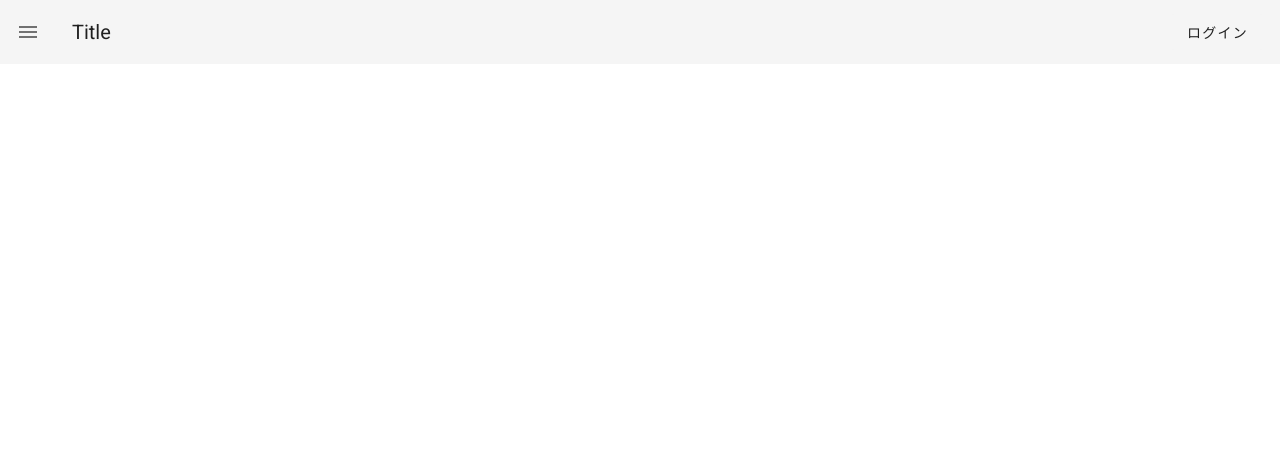
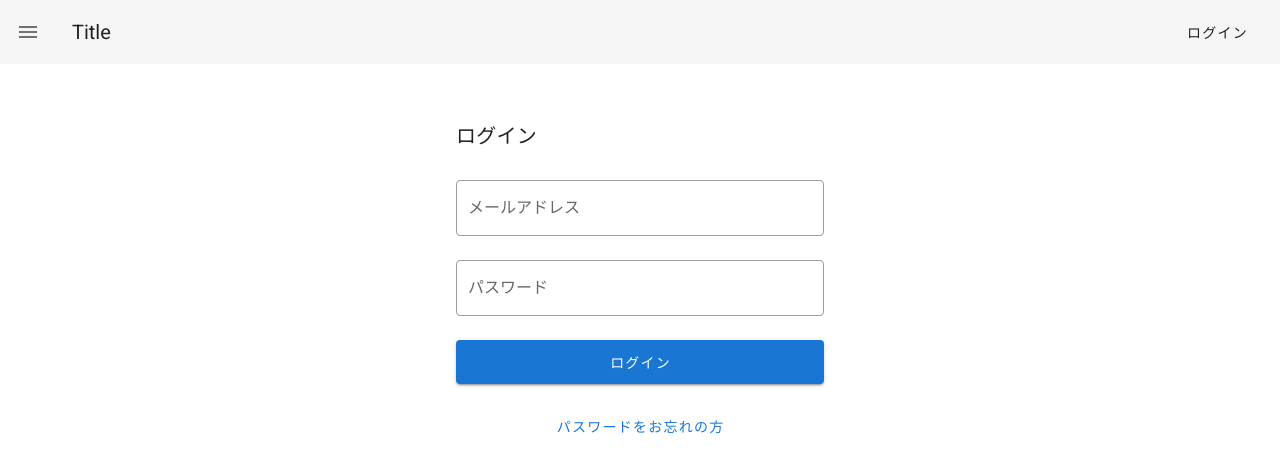
Before and after one commit to kokotakota/nuxt-learning, a Nuxt app: page /auth/sign-in2 in a window 1280 px wide. Before the commit this address had no page. Shown: the top 472 px of the page. Built offline with nearby package versions, Linux system fonts and the light colour scheme.

Commit message:
ログイン、ログアウト

```diff
--- a/nuxt.config.js
+++ b/nuxt.config.js
@@ -30,6 +30,7 @@ export default {
 
   // Plugins to run before rendering page: https://go.nuxtjs.dev/config-plugins
   plugins: [
+    { src: '~/plugins/validationRules.js' }
   ],
 
   // Auto import components: https://go.nuxtjs.dev/config-components
--- a/src/components/AppBar.vue
+++ b/src/components/AppBar.vue
@@ -1,6 +1,6 @@
 <template>
   <div>
-    <v-navigation-drawer app clipped v-model="drawer">
+    <v-navigation-drawer v-model="drawer" app clipped>
       <v-list subheader>
         <v-list-item
           v-for="item in navItems"
@@ -20,13 +20,16 @@
     <v-app-bar app flat clipped-left>
       <v-app-bar-nav-icon @click="drawer = !drawer" />
       <v-toolbar-title
+        style="cursor:pointer"
         @click="$router.push('/')"
-        style="cursor:pointer"
       >
         Title
       </v-toolbar-title>
       <v-spacer />
-      <v-btn depressed>
+      <v-btn v-if="authenticated" depressed @click="onSignOut">
+        ログアウト
+      </v-btn>
+      <v-btn v-else depressed @click="$router.push('/auth/sign-in1')">
         ログイン
       </v-btn>
     </v-app-bar>
@@ -34,6 +37,7 @@
 </template>
 
 <script>
+import { mapState } from 'vuex'
 export default {
   data () {
     return {
@@ -51,6 +55,15 @@ export default {
         }
       ]
     }
+  },
+  computed: mapState({
+    authenticated: state => state.user.authenticated
+  }),
+  methods: {
+    async onSignOut () {
+      await this.$store.dispatch('user/signOut')
+      location.reload()
+    }
   }
 }
 </script>
--- /dev/null
+++ b/src/components/auth/PasswordResetDialog.vue
@@ -0,0 +1,49 @@
+<template>
+  <v-dialog v-model="_dialog" width="400">
+    <template #activator="{ on, attrs }">
+      <v-btn
+        text
+        color="primary"
+        v-bind="attrs"
+        v-on="on"
+      >
+        パスワードをお忘れの方
+      </v-btn>
+    </template>
+    <v-card>
+      <v-card-title>
+        パスワードリセット
+      </v-card-title>
+      <v-card-subtitle>
+        パスワード再設定用の認証コードを送信します。
+      </v-card-subtitle>
+      <v-card-text>
+        <v-text-field
+          type="email"
+          label="メールアドレス"
+          hide-details="auto"
+          outlined
+          validate-on-blur
+          :rules="[$validationRules.requiredRule, $validationRules.emailRule]"
+        />
+      </v-card-text>
+      <v-card-actions>
+        <v-spacer />
+        <v-btn
+          color="primary"
+          @click="dialog = false"
+        >
+          送信
+        </v-btn>
+      </v-card-actions>
+    </v-card>
+  </v-dialog>
+</template>
+
+<script>
+export default {
+  data () {
+    return {}
+  }
+}
+</script>
--- /dev/null
+++ b/src/pages/auth/sign-in1.vue
@@ -0,0 +1,61 @@
+<template>
+  <v-container pt-10>
+    <v-card width="400px" class="mx-auto">
+      <v-card-title>ログイン</v-card-title>
+      <v-card-text>
+        <v-row dense>
+          <v-col cols="12">
+            <v-text-field
+              v-model="email"
+              type="email"
+              label="メールアドレス"
+              hide-details="auto"
+              validate-on-blur
+              :rules="[$validationRules.requiredRule, $validationRules.emailRule]"
+            />
+          </v-col>
+          <v-col cols="12">
+            <v-text-field
+              v-model="password"
+              type="password"
+              label="パスワード"
+              hide-details="auto"
+              validate-on-blur
+              :rules="[$validationRules.requiredRule, $validationRules.passwordRule]"
+            />
+          </v-col>
+        </v-row>
+      </v-card-text>
+      <v-card-actions>
+        <v-spacer />
+        <PasswordResetDialog />
+        <v-btn
+          color="primary"
+          @click="onSignIn"
+        >
+          ログイン
+        </v-btn>
+      </v-card-actions>
+    </v-card>
+  </v-container>
+</template>
+
+<script>
+export default {
+  data () {
+    return {
+      email: null,
+      password: null
+    }
+  },
+  methods: {
+    async onSignIn () {
+      await this.$store.dispatch('user/signIn', {
+        id: this.email,
+        password: this.password
+      })
+      this.$router.push('/')
+    }
+  }
+}
+</script>
--- /dev/null
+++ b/src/pages/auth/sign-in2.vue
@@ -0,0 +1,65 @@
+<template>
+  <v-container pt-10>
+    <v-card flat width="400px" class="mx-auto">
+      <v-card-title>ログイン</v-card-title>
+      <v-container px-4>
+        <v-row>
+          <v-col cols="12">
+            <v-text-field
+              v-model="email"
+              type="email"
+              label="メールアドレス"
+              hide-details="auto"
+              outlined
+              validate-on-blur
+              :rules="[$validationRules.requiredRule, $validationRules.emailRule]"
+            />
+          </v-col>
+          <v-col cols="12">
+            <v-text-field
+              v-model="password"
+              type="password"
+              label="パスワード"
+              hide-details="auto"
+              outlined
+              validate-on-blur
+              :rules="[$validationRules.requiredRule, $validationRules.passwordRule]"
+            />
+          </v-col>
+          <v-col cols="12">
+            <v-btn
+              block
+              large
+              color="primary"
+            >
+              ログイン
+            </v-btn>
+          </v-col>
+          <v-col cols="12" class="d-flex justify-center">
+            <PasswordResetDialog />
+          </v-col>
+        </v-row>
+      </v-container>
+    </v-card>
+  </v-container>
+</template>
+
+<script>
+export default {
+  data () {
+    return {
+      email: null,
+      password: null
+    }
+  },
+  methods: {
+    async onSignIn () {
+      await this.$store.dispatch('user/signIn', {
+        id: this.email,
+        password: this.password
+      })
+      this.$router.push('/')
+    }
+  }
+}
+</script>
--- /dev/null
+++ b/src/plugins/validationRules.js
@@ -0,0 +1,9 @@
+const validationRules = {
+  requiredRule: v => !!v || '必須入力です。',
+  emailRule: v => /.+@.+\..+/.test(v) || '正しいメールアドレスを入力してください。',
+  passwordRule: v => /^[a-zA-Z0-9!-/:-@¥[-`{-~]*$/.test(v) || '半角英数字と記号のみを入力してください。'
+}
+
+export default (context, inject) => {
+  inject('validationRules', validationRules)
+}
--- /dev/null
+++ b/src/store/user.js
@@ -0,0 +1,33 @@
+export default {
+  state: () => ({
+    authenticated: false,
+    id: '',
+    name: ''
+  }),
+
+  mutations: {
+    setUser (state, { id, name }) {
+      state.authenticated = true
+      state.id = id
+      state.name = name
+    },
+    clearUser (state) {
+      state.authenticated = false
+      state.userId = ''
+      state.userName = ''
+    }
+  },
+
+  actions: {
+    async signIn ({ commit }, { id, password }) {
+      // ログイン処理・・・
+      await new Promise(resolve => setTimeout(resolve, 500))
+      commit('setUser', { id: '<ユーザーID>', name: '<ユーザー名>' })
+    },
+    async signOut ({ commit }) {
+      // ログアウト処理・・・
+      await new Promise(resolve => setTimeout(resolve, 500))
+      commit('clearUser')
+    }
+  }
+}
```
Also changed, not shown: src/plugins/README.md (deleted), src/store/README.md (deleted).
